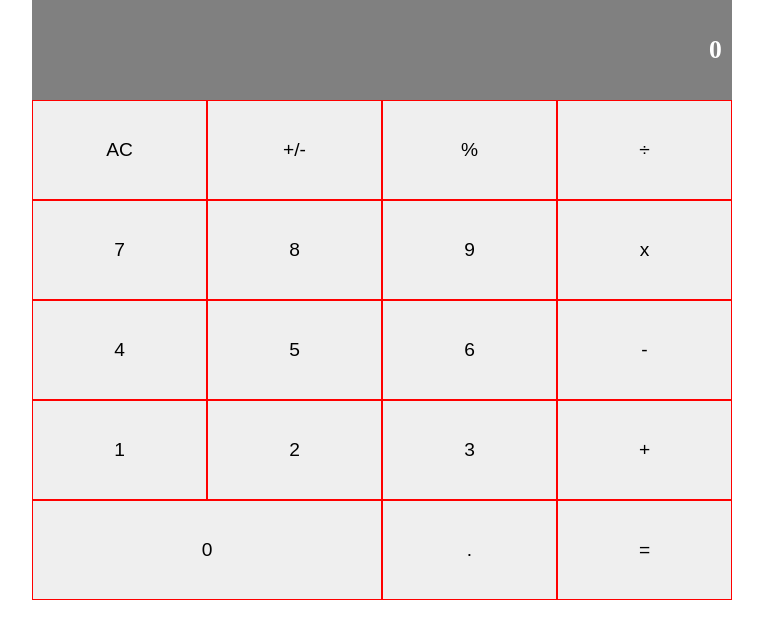
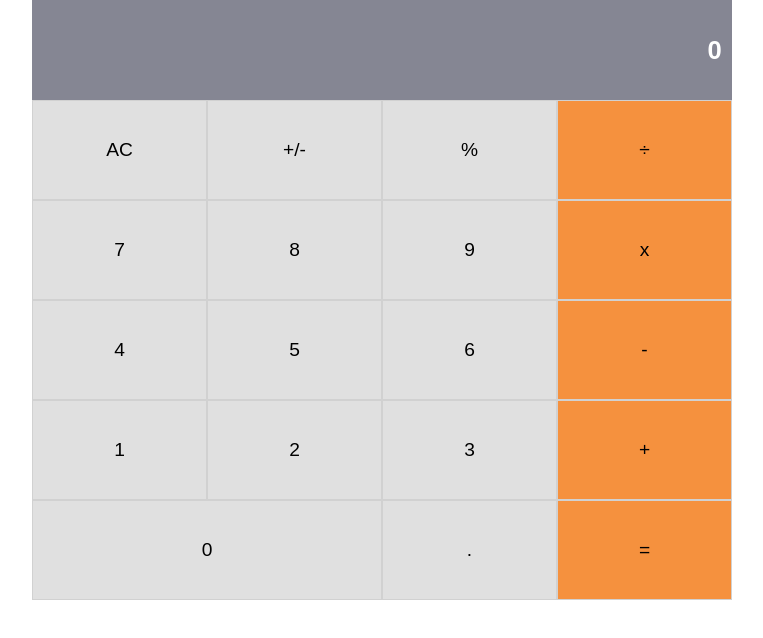
Before and after one commit to KumarAmitt/calculator, a React (Create React App) app: page /calculator in a window 1280 px wide. Shown: the top 638 px of the page, without its empty margins (258-1021 px from the left). Built offline with nearby package versions, Linux system fonts and the light colour scheme.

Commit message:
Style the calculator

```diff
--- a/src/components/Button.js
+++ b/src/components/Button.js
@@ -5,7 +5,7 @@ const Button = ({
   buttonName, clickHandler, color, wide,
 }) => {
   let classNameValue = 'button';
-  classNameValue = color === 'orange' ? `${classNameValue} orange` : classNameValue;
+  classNameValue = color === 'primary' ? `${classNameValue} primary` : `${classNameValue} secondary`;
   classNameValue = wide ? `${classNameValue} wide` : classNameValue;
 
   return (
--- a/src/components/ButtonPanel.js
+++ b/src/components/ButtonPanel.js
@@ -3,7 +3,7 @@ import PropTypes from 'prop-types';
 import Button from './Button';
 
 const ButtonPanel = ({ clickHandler }) => {
-  const renderButton = ({ name, color = 'orange', wide = false }) => <Button buttonName={name} clickHandler={clickHandler} color={color} wide={wide} />;
+  const renderButton = ({ name, color = 'primary', wide = false }) => <Button buttonName={name} clickHandler={clickHandler} color={color} wide={wide} />;
 
   return (
     <>
@@ -12,30 +12,30 @@ const ButtonPanel = ({ clickHandler }) => {
           {renderButton({ name: 'AC' })}
           {renderButton({ name: '+/-' })}
           {renderButton({ name: '%' })}
-          {renderButton({ name: '÷' })}
+          {renderButton({ name: '÷', color: 'secondary' })}
         </div>
         <div>
           {renderButton({ name: '7' })}
           {renderButton({ name: '8' })}
           {renderButton({ name: '9' })}
-          {renderButton({ name: 'x' })}
+          {renderButton({ name: 'x', color: 'secondary' })}
         </div>
         <div>
           {renderButton({ name: '4' })}
           {renderButton({ name: '5' })}
           {renderButton({ name: '6' })}
-          {renderButton({ name: '-' })}
+          {renderButton({ name: '-', color: 'secondary' })}
         </div>
         <div>
           {renderButton({ name: '1' })}
           {renderButton({ name: '2' })}
           {renderButton({ name: '3' })}
-          {renderButton({ name: '+' })}
+          {renderButton({ name: '+', color: 'secondary' })}
         </div>
         <div>
           {renderButton({ name: '0', wide: true })}
           {renderButton({ name: '.' })}
-          {renderButton({ name: '=' })}
+          {renderButton({ name: '=', color: 'secondary' })}
         </div>
       </section>
     </>
--- a/src/index.css
+++ b/src/index.css
@@ -11,6 +11,7 @@
 body {
   margin: 0;
   padding: 0;
+  font-family: sans-serif;
 }
 
 .App {
@@ -19,7 +20,7 @@ body {
 }
 
 .Display {
-  background-color: gray;
+  background-color: #858693;
   height: 100px;
   text-align: right;
   line-height: 100px;
@@ -38,7 +39,15 @@ body {
   height: 100px;
   font-weight: 400;
   font-size: 1.2rem;
-  border: 1px solid red;
+  border: 1px solid #d1d1d1;
+}
+
+.primary {
+  background-color: #e0e0e0;
+}
+
+.secondary {
+  background-color: #f5913e;
 }
 
 .wide {
```
